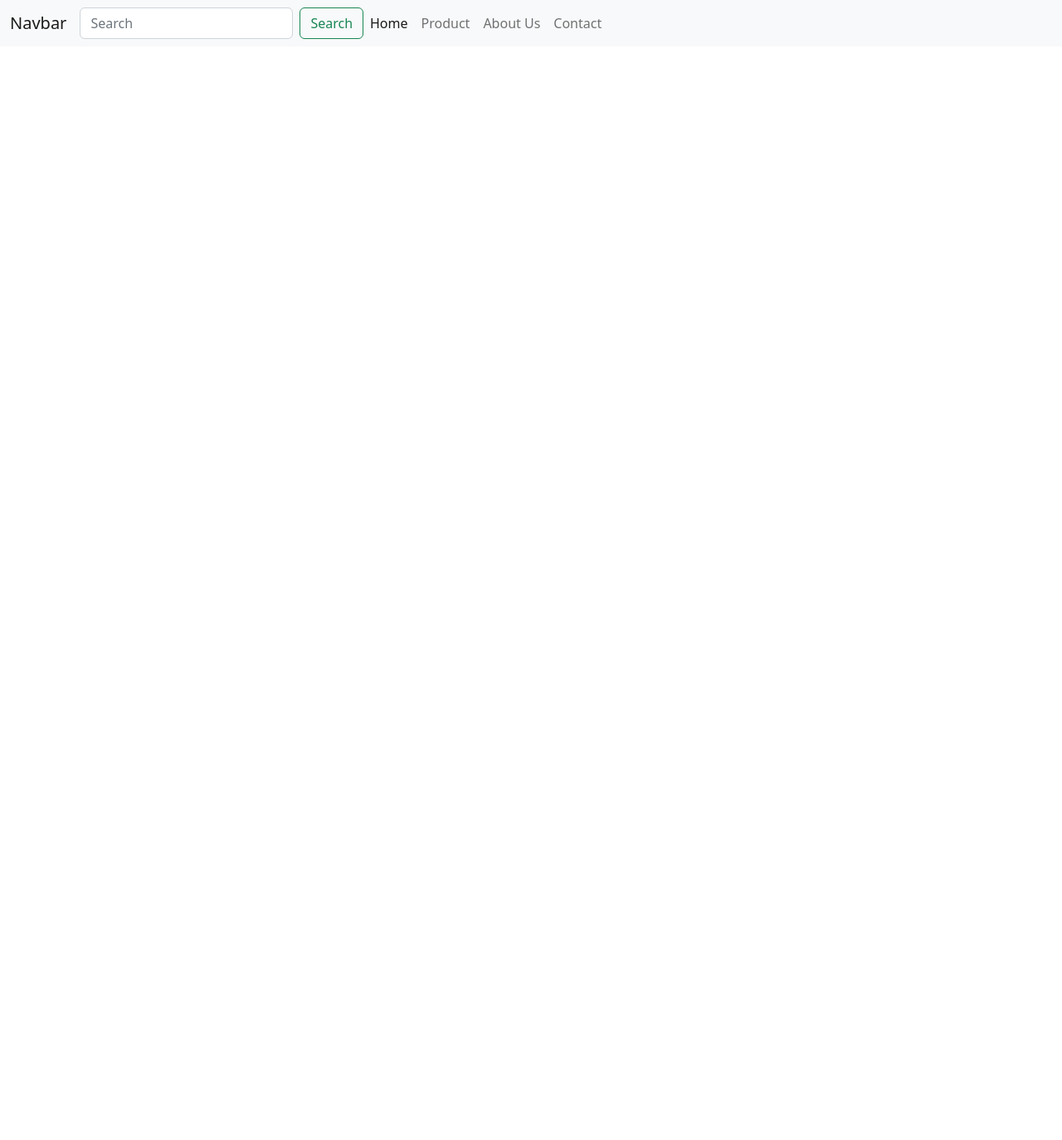
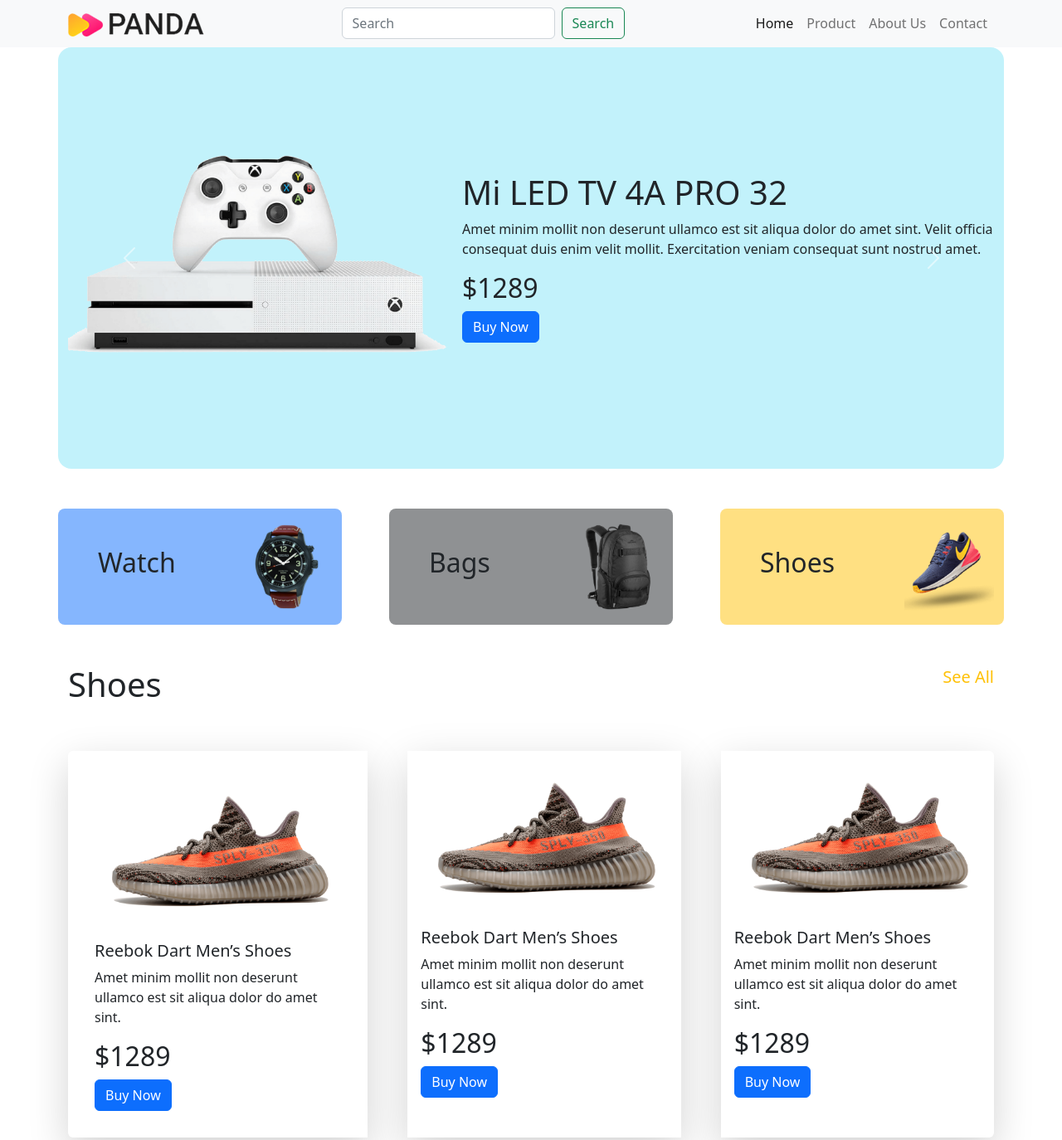
Before and after one commit to sohanemon/panda-ecommerce, a plain HTML site: page index.html in a window 1280 px wide. Shown: the top 1374 px of the page at 83% size. Before the commit the page ends 800 px from the top, so only its background shows below. Drawn offline with nearby package versions, Linux system fonts and the light colour scheme.

Commit message:
minimal done

```diff
--- a/index.html
+++ b/index.html
@@ -15,9 +15,11 @@
   </head>
   <body>
     <nav class="navbar navbar-expand-lg bg-light">
-      <div class="container-fluid">
-        <a class="navbar-brand" href="#">Navbar</a>
-        <button
+      <div class="container">
+        <a class="navbar-brand" href="#"
+          ><img src="./images/logo.png" alt=""
+        /></a>
+        <!-- <button
           class="navbar-toggler"
           type="button"
           data-bs-toggle="collapse"
@@ -27,9 +29,13 @@
           aria-label="Toggle navigation"
         >
           <span class="navbar-toggler-icon"></span>
-        </button>
-        <div class="collapse navbar-collapse" id="navbarSupportedContent">
-          <form class="d-flex" role="search">
+        </button> -->
+
+        <div
+          class="collapse navbar-collapse nav__container"
+          id="navbarSupportedContent"
+        >
+          <form class="d-flex mx-auto" role="search">
             <input
               class="form-control me-2"
               type="search"
@@ -40,7 +46,8 @@
               Search
             </button>
           </form>
-          <ul class="navbar-nav me-auto mb-2 mb-lg-0">
+          <ul class="navbar-nav d-flex justify-content-between mb-2 mb-lg-0">
+            <li class="nav__form"></li>
             <li class="nav-item">
               <a class="nav-link active" aria-current="page" href="#">Home</a>
             </li>
@@ -57,7 +64,129 @@
         </div>
       </div>
     </nav>
+    <!-- Carousel Start -->
+    <div
+      id="carouselExampleControls"
+      class="carousel slide container bg-opacity-25 rounded-4 bg-info"
+      data-bs-ride="carousel"
+    >
+      <div class="carousel-inner">
+        <div class="carousel-item active">
+          <div class="row">
+            <div class="col-5 p-0">
+              <img
+                src="./images/banner-images/xbox.png"
+                class="d-block w-100 img-fluid"
+                alt="..."
+              />
+            </div>
+            <div class="col-7 d-flex justify-content-center flex-column">
+              <h1>Mi LED TV 4A PRO 32</h1>
+              <p>
+                Amet minim mollit non deserunt ullamco est sit aliqua dolor do
+                amet sint. Velit officia consequat duis enim velit mollit.
+                Exercitation veniam consequat sunt nostrud amet.
+              </p>
+              <h2>$1289</h2>
+              <button class="btn btn-primary width-max-content">Buy Now</button>
+            </div>
+          </div>
+        </div>
+      </div>
+      <button
+        class="carousel-control-prev"
+        type="button"
+        data-bs-target="#carouselExampleControls"
+        data-bs-slide="prev"
+      >
+        <span class="carousel-control-prev-icon" aria-hidden="true"></span>
+        <span class="visually-hidden">Previous</span>
+      </button>
+      <button
+        class="carousel-control-next"
+        type="button"
+        data-bs-target="#carouselExampleControls"
+        data-bs-slide="next"
+      >
+        <span class="carousel-control-next-icon" aria-hidden="true"></span>
+        <span class="visually-hidden">Next</span>
+      </button>
+    </div>
+    <!-- Carousel End -->
+    <!-- Cards Start -->
+    <div class="container my-5">
+      <div class="row row-cols-4 d-flex justify-content-between gap-5">
+        <div
+          class="col ps-5 py-3 d-flex align-items-center rounded-3 card-width bg-primary bg-opacity-50 justify-content-between"
+        >
+          <h2>Watch</h2>
+          <img class="img-fluid" src="./images/categories/watch.png" alt="" />
+        </div>
+        <div
+          class="col ps-5 py-3 d-flex align-items-center rounded-3 card-width bg-dark bg-opacity-50 justify-content-between"
+        >
+          <h2>Bags</h2>
+          <img class="img-fluid" src="./images/categories/bag.png" alt="" />
+        </div>
+        <div
+          class="col ps-5 py-3 d-flex align-items-center rounded-3 card-width bg-warning bg-opacity-50 justify-content-between"
+        >
+          <h2>Shoes</h2>
+          <img class="img-fluid" src="./images/categories/shoes.png" alt="" />
+        </div>
+      </div>
+    </div>
+    <!-- Cards End -->
+    <!-- shoes cart -->
+    <div class="container d-flex justify-content-between">
+      <h1>Shoes</h1>
+      <a
+        class="text-decoration-none text-warning"
+        style="font-size: 20px; font-weight: 500"
+        href="See All"
+        >See All</a
+      >
+    </div>
+    <div class="container card-group row-cols-3 my-5 gap-5">
+      <div class="card border-0 p-3 shadow-lg" style="width: 18rem">
+        <img src="./images/shoes/shoe-1.png" class="card-img-top" alt="..." />
+        <div class="card-body">
+          <h5 class="card-title">Reebok Dart Men’s Shoes</h5>
+          <p class="card-text">
+            Amet minim mollit non deserunt ullamco est sit aliqua dolor do amet
+            sint.
+          </p>
+          <h2>$1289</h2>
+          <a href="#" class="btn btn-primary">Buy Now</a>
+        </div>
+      </div>
+      <div class="card border-0 shadow-lg" style="width: 18rem">
+        <img src="./images/shoes/shoe-1.png" class="card-img-top" alt="..." />
+        <div class="card-body">
+          <h5 class="card-title">Reebok Dart Men’s Shoes</h5>
+          <p class="card-text">
+            Amet minim mollit non deserunt ullamco est sit aliqua dolor do amet
+            sint.
+          </p>
+          <h2>$1289</h2>
+          <a href="#" class="btn btn-primary">Buy Now</a>
+        </div>
+      </div>
+      <div class="card border-0 shadow-lg" style="width: 18rem">
+        <img src="./images/shoes/shoe-1.png" class="card-img-top" alt="..." />
+        <div class="card-body">
+          <h5 class="card-title">Reebok Dart Men’s Shoes</h5>
+          <p class="card-text">
+            Amet minim mollit non deserunt ullamco est sit aliqua dolor do amet
+            sint.
+          </p>
+          <h2>$1289</h2>
+          <a href="#" class="btn btn-primary">Buy Now</a>
+        </div>
+      </div>
+    </div>
 
+    <!-- shoes cart end -->
     <script
       src="https://cdn.jsdelivr.net/npm/bootstrap@5.2.0/dist/js/bootstrap.bundle.min.js"
       integrity="sha384-A3rJD856KowSb7dwlZdYEkO39Gagi7vIsF0jrRAoQmDKKtQBHUuLZ9AsSv4jD4Xa"
--- a/style.css
+++ b/style.css
@@ -0,0 +1,17 @@
+.nav__container {
+  justify-content: space-between;
+}
+.nav_form {
+  justify-self: start;
+}
+
+.width-max-content {
+  max-width: max-content;
+}
+.card-width {
+  width: 30%;
+  height: 140px;
+}
+.img-fluid {
+  height: 100% !important;
+}
```
